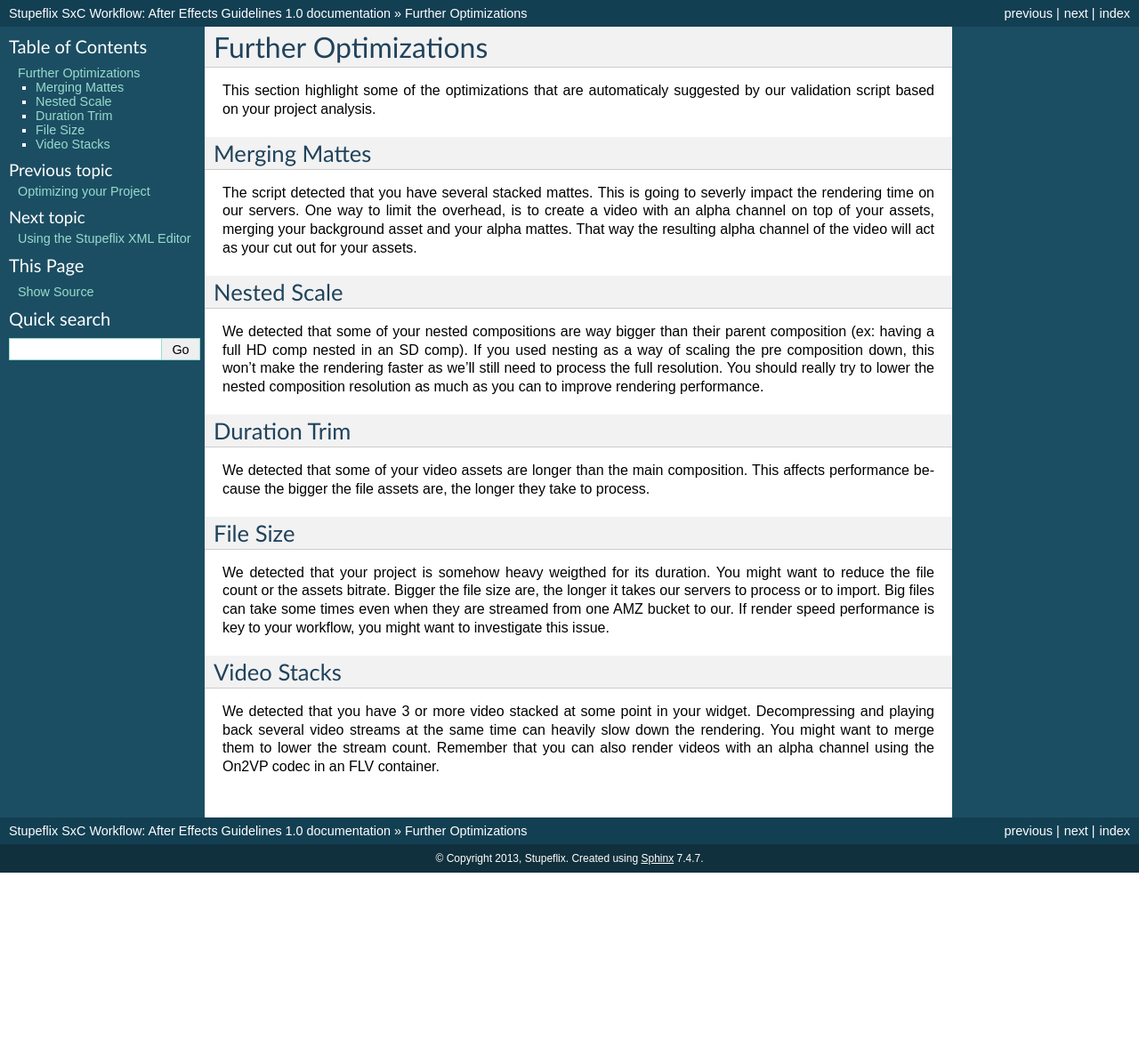
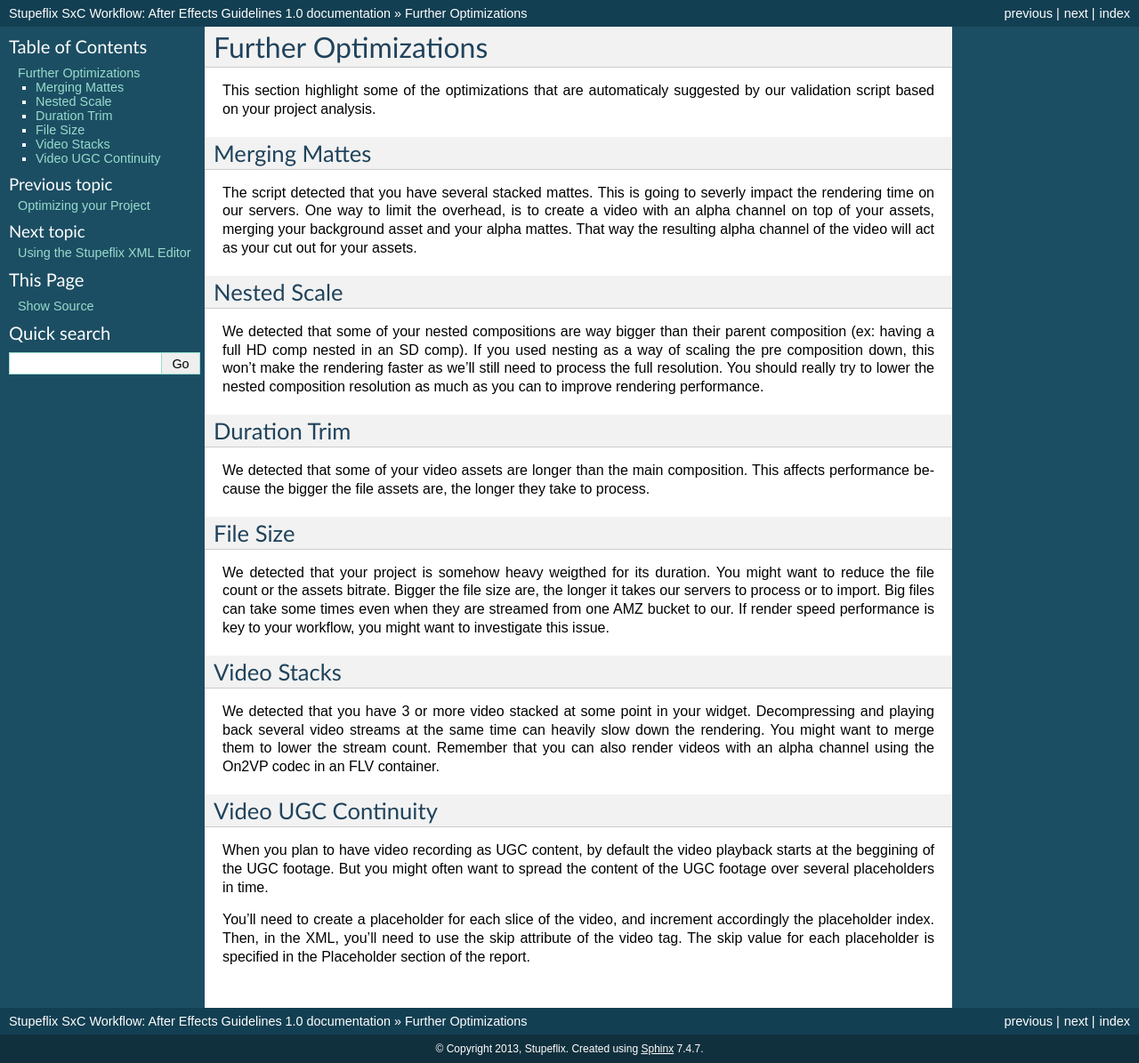
Before and after one commit to Stupeflix/stupeflix-ae-guidelines, a Sphinx documentation site: the page built from docs/02-02_further.rst, in a window 1280 px wide. Shown: the whole page at 89% size. Built offline with Sphinx 7.4.7, drawn with Linux system fonts in a browser that asks for light colours; before the commit the page ends 981 px from its top, so only the background shows below that.

Commit message:
Added information about UGC video continuity

```diff
--- a/docs/02-02_further.rst
+++ b/docs/02-02_further.rst
@@ -28,3 +28,10 @@
 ------------
 
 We detected that you have 3 or more video stacked at some point in your widget. Decompressing and playing back several video streams at the same time can heavily slow down the rendering. You might want to merge them to lower the stream count. Remember that you can also render videos with an alpha channel using the On2VP codec in an FLV container.
+
+Video UGC Continuity
+--------------------
+
+When you plan to have video recording as UGC content, by default the video playback starts at the beggining of the UGC footage. But you might often want to spread the content of the UGC footage over several placeholders in time.
+
+You'll need to create a placeholder for each slice of the video, and increment accordingly the placeholder index. Then, in the XML, you'll need to use the skip attribute of the video tag. The skip value for each placeholder is specified in the Placeholder section of the report.
```
